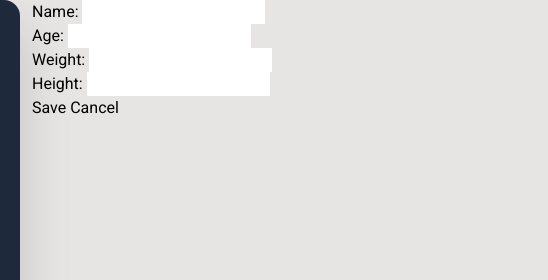
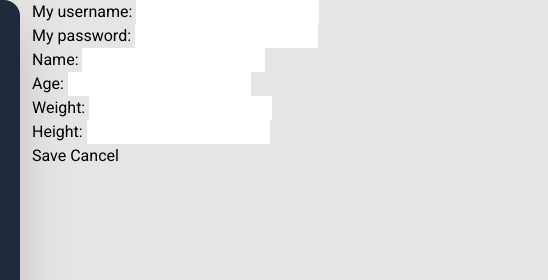
Before and after one commit to Lindrit14/muscle-mate, a website: page public/stats.html in a window 1280 px wide. Shown: the top 280 px of the page, 92-640 px from the left. Drawn offline with Linux system fonts and the light colour scheme.

```diff
--- a/public/stats.html
+++ b/public/stats.html
@@ -51,7 +51,14 @@
 
     <div>
           <form>
-            <input type="hidden" id="username" />
+            <div>
+              <label for="username">My username:</label>
+              <input type="text" id="username" name="username" required>
+            </div>
+            <div>
+              <label for="password">My password:</label>
+              <input type="password" id="password" name="password" required>
+            </div>
             <div>
                 <label for="name">Name:</label>
                 <input type="text" id="name" name="name" required>
```
Also changed, not shown: app.js (+5 -3 lines), public/dashboard.html (+10 -2 lines).
